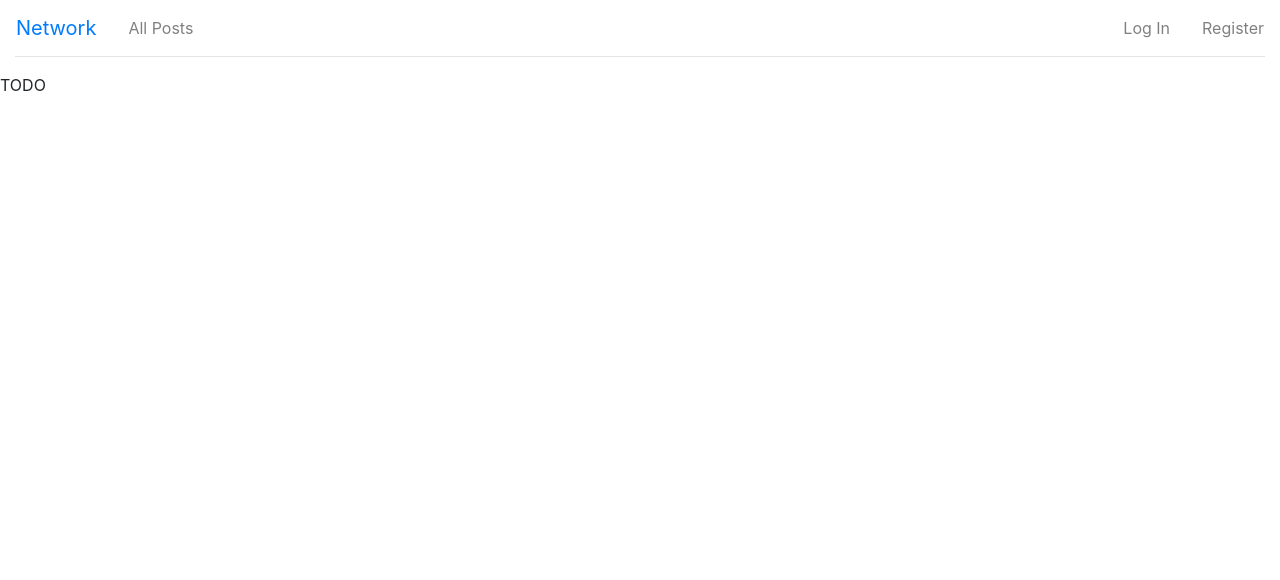
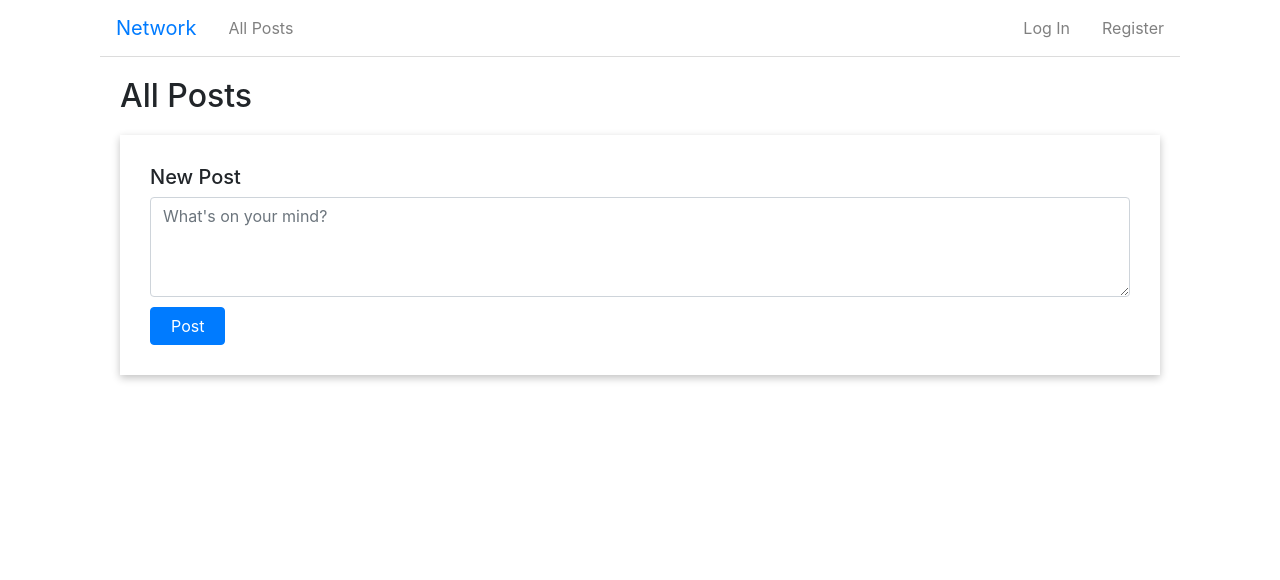
Before and after one commit to hecz34/Network, a Django app: page / in a window 1280 px wide. Shown: the top 580 px of the page. Before the commit the page ends 91 px from the top, so only its background shows below. Run offline with Django 3.2, Linux system fonts and the light colour scheme; some libraries are stand-ins or nearby versions.

Commit message:
Update navbar design and add post creation form

```diff
--- a/network/static/network/styles.css
+++ b/network/static/network/styles.css
@@ -1,3 +1,15 @@
+body {
+  padding: 0 100px;
+}
+
+.navbar {
+  position: sticky;
+  top: 0;
+  z-index: 100;
+  background-color: white;
+  border-bottom: 1px solid #DCDCDC;
+  margin-bottom: 20px;
+}
 .navbar .nav-link {
   color: #808080;
 }
@@ -14,8 +26,13 @@
   padding: 8px 0 8px 16px;
 }
 
-hr {
-  margin: 0 15px 16px 15px;
+.body {
+  padding: 0 20px;
+  height: 200vh;
+}
+
+.page-title {
+  margin-bottom: 20px;
 }
 
 .login-wrapper {
@@ -54,4 +71,17 @@ hr {
 }
 .login-wrapper .login-container .login-register-msg a:hover {
   text-decoration: none;
+}
+
+.post-container {
+  box-shadow: rgba(0, 0, 0, 0.24) 0px 3px 8px;
+  padding: 30px;
+  margin-bottom: 30px;
+}
+.post-container .compose-post {
+  min-height: 100px;
+  margin-bottom: 10px;
+}
+.post-container .post-btn {
+  padding: 6px 20px;
 }/*# sourceMappingURL=styles.css.map */
--- a/network/static/network/styles.scss
+++ b/network/static/network/styles.scss
@@ -2,7 +2,18 @@ $blue: #007bff;
 $gray: #808080;
 $light-gray: #f5f5f5;
 
+body {
+    // height: 100vh;
+    // padding: 0 100px 1000px 100px;
+    padding: 0 100px;
+}
 .navbar {
+    position: sticky;
+    top: 0;
+    z-index: 100;
+    background-color: white;
+    border-bottom: 1px solid #DCDCDC;
+    margin-bottom: 20px;
     .nav-link {
         color: $gray;
         &:hover {
@@ -19,8 +30,12 @@ $light-gray: #f5f5f5;
         }
     }
 }
-hr {
-    margin: 0 15px 16px 15px;
+.body {
+    padding: 0 20px;
+    height: 200vh;
+}
+.page-title {
+    margin-bottom: 20px;
 }
 .login-wrapper {
     display: flex;
@@ -59,3 +74,15 @@ hr {
         }
     }
 }
+.post-container {
+    box-shadow: rgba(0, 0, 0, 0.24) 0px 3px 8px;
+    padding: 30px;
+    margin-bottom: 30px;
+    .compose-post {
+        min-height: 100px;
+        margin-bottom: 10px;
+    }
+    .post-btn {
+        padding: 6px 20px;
+    }
+}
--- a/network/templates/network/index.html
+++ b/network/templates/network/index.html
@@ -1,5 +1,14 @@
-{% extends "network/layout.html" %}
-
-{% block body %}
-    TODO
+{% extends "network/layout.html" %} {% block body %}
+<h2 class="page-title">All Posts</h2>
+<div class="post-container">
+  <form>
+    <h5>New Post</h5>
+    <textarea
+      class="form-control compose-post"
+      id="post-msg"
+      placeholder="What's on your mind?"
+    ></textarea>
+    <input type="submit" class="btn btn-primary post-btn" value="Post" />
+  </form>
+</div>
 {% endblock %}
--- a/network/templates/network/layout.html
+++ b/network/templates/network/layout.html
@@ -33,41 +33,6 @@
         {% endif %}
       </div>
     </nav>
-    <hr />
-
-    <!-- <nav class="navbar navbar-expand-lg navbar-light bg-light">
-      <a class="navbar-brand" href="#">Network</a>
-
-      <div>
-        <ul class="navbar-nav mr-auto">
-          {% if user.is_authenticated %}
-          <li class="nav-item">
-            <a class="nav-link" href="#"
-              ><strong>{{ user.username }}</strong></a
-            >
-          </li>
-          {% endif %}
-          <li class="nav-item">
-            <a class="nav-link" href="{% url 'index' %}">All Posts</a>
-          </li>
-          {% if user.is_authenticated %}
-          <li class="nav-item">
-            <a class="nav-link" href="#">Following</a>
-          </li>
-          <li class="nav-item">
-            <a class="nav-link" href="{% url 'logout' %}">Log Out</a>
-          </li>
-          {% else %}
-          <li class="nav-item">
-            <a class="nav-link" href="{% url 'login' %}">Log In</a>
-          </li>
-          <li class="nav-item">
-            <a class="nav-link" href="{% url 'register' %}">Register</a>
-          </li>
-          {% endif %}
-        </ul>
-      </div>
-    </nav> -->
 
     <div class="body">{% block body %} {% endblock %}</div>
   </body>
```
Also changed, not shown: 1 other file.
